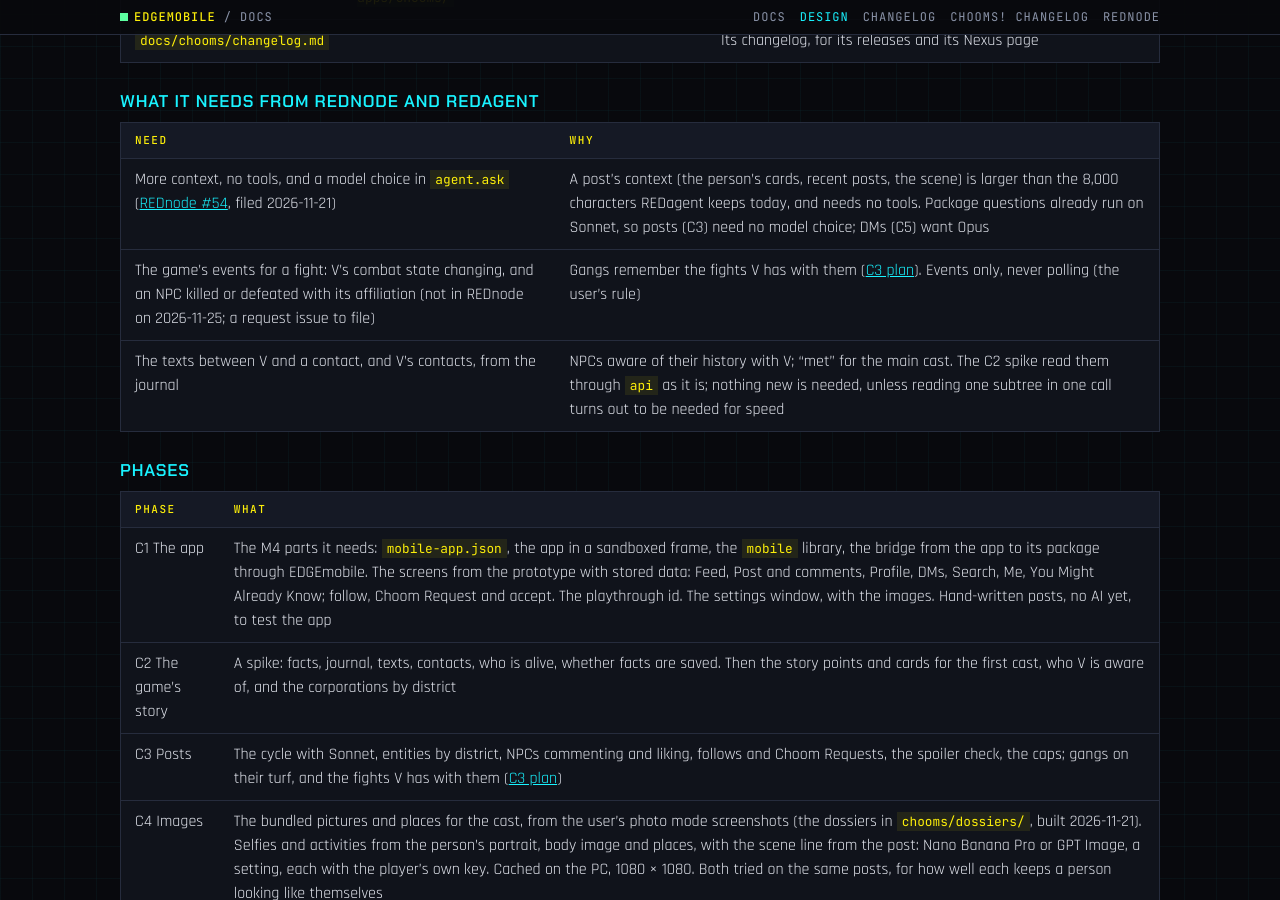
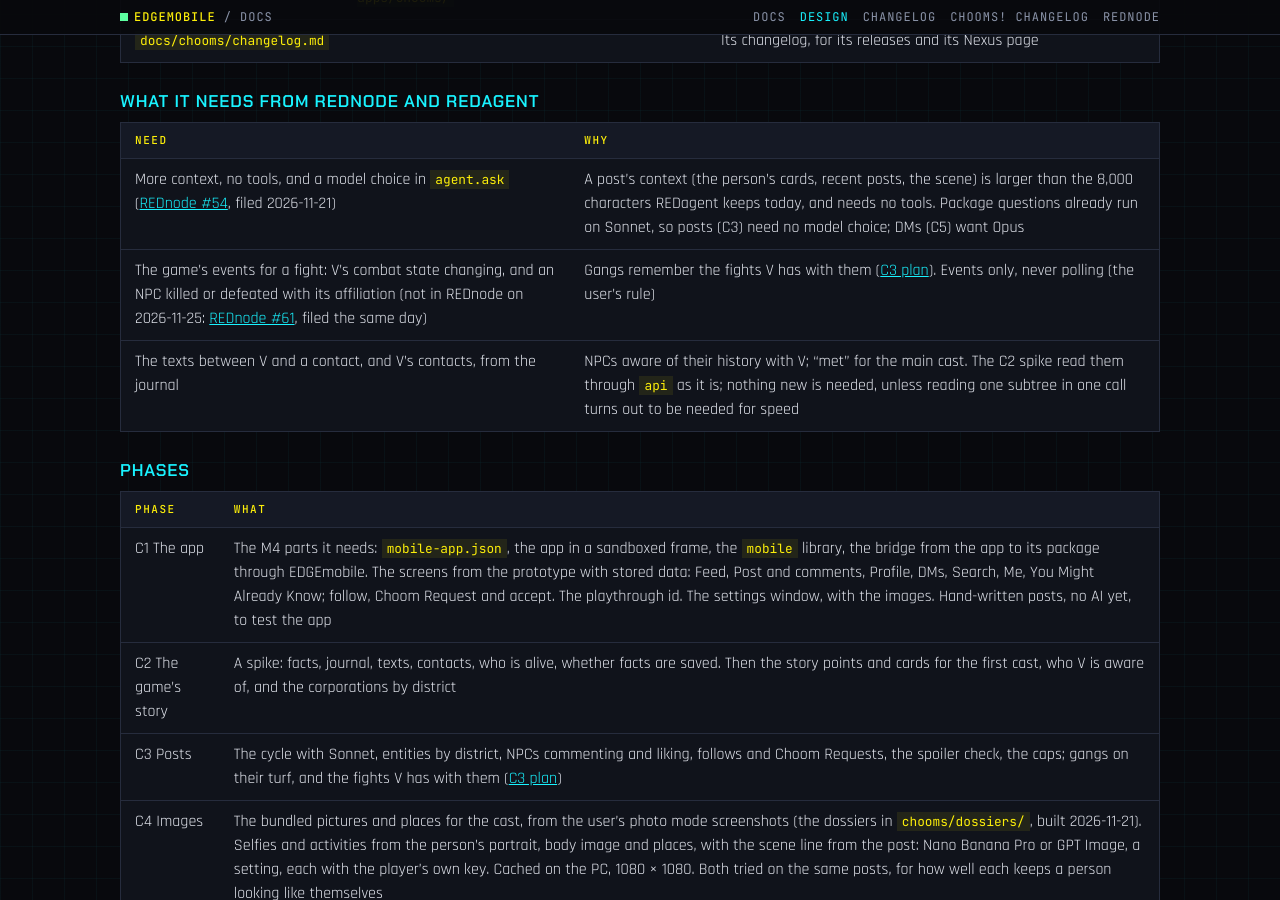
Before and after one commit to Edgemodders/EDGEmobile, a Jekyll site: the page built from docs/design.md, in a window 1280 px wide and 900 px high, scrolled down 15250 px. Built offline with Jekyll 4.4.1, drawn with Linux system fonts in a browser that asks for light colours; some of the changed text lies outside the part shown.

Commit message:
Docs: the fight events filed as REDnode #61
Co-Authored-By: Claude Opus 5.5 <noreply@anthropic.com>

```diff
--- a/docs/design.md
+++ b/docs/design.md
@@ -328,7 +328,7 @@ Chooms! lives in this repo beside EDGEphone (the user's choice, 2026-10-30), wit
 | Need | Why |
 |---|---|
 | More context, no tools, and a model choice in `agent.ask` ([REDnode #54](https://github.com/Edgemodders/REDnode/issues/54), filed 2026-11-21) | A post's context (the person's cards, recent posts, the scene) is larger than the 8,000 characters REDagent keeps today, and needs no tools. Package questions already run on Sonnet, so posts (C3) need no model choice; DMs (C5) want Opus |
-| The game's events for a fight: V's combat state changing, and an NPC killed or defeated with its affiliation (not in REDnode on 2026-11-25; a request issue to file) | Gangs remember the fights V has with them ([C3 plan](#c3-plan)). Events only, never polling (the user's rule) |
+| The game's events for a fight: V's combat state changing, and an NPC killed or defeated with its affiliation (not in REDnode on 2026-11-25: [REDnode #61](https://github.com/Edgemodders/REDnode/issues/61), filed the same day) | Gangs remember the fights V has with them ([C3 plan](#c3-plan)). Events only, never polling (the user's rule) |
 | The texts between V and a contact, and V's contacts, from the journal | NPCs aware of their history with V; "met" for the main cast. The C2 spike read them through `api` as it is; nothing new is needed, unless reading one subtree in one call turns out to be needed for speed |
 
 ### Phases
@@ -686,7 +686,7 @@ The fonts ship with EDGEmobile (from M3): `edgemobile/shell/fonts/`, woff2 in La
 | What | No Choom Requests and no DMs. V may follow a gang to see its profile; its posts still come only on its turf |
 | Cards | About 30, for the user's review: a start card (their voice and turf), and the story points that touch them (Maelstrom after The Pickup, either way the deal with Royce went; the Voodoo Boys after Placide and Alt; the Valentinos after Jackie's death; the Animals after Sasquatch; the Barghest at Phantom Liberty's points) |
 | Incidents | When V fights a gang, Chooms! notes it: the gang, the district, the game time, how many V downed or killed. For a few game days the gang's chance goes up and its post question carries the incident, so it may call V out. An incident keeps its game time, so an older save drops it, as posts are |
-| How Chooms! hears of a fight | The game's own events, never polling (the user's rule, 2026-11-25): the change of V's combat state, and an NPC's death or defeat with the NPC's affiliation (its character record's, such as `Factions.Maelstrom`). The user has done it in redscript. REDnode's session answered on 2026-11-25: not today (`game.on` carries REDnode's own events and fact changes, `world.on` only the entities' lifecycle; combat state and affiliation can be read through `api` only when asked, which would be polling), and asked for a `request` issue: `combat` with `{ inCombat }`, `npcDowned` with `{ entity, record, affiliation (the record id, such as "Factions.Maelstrom"), killed, byPlayer, district }`, built (unverified) as a redscript wrap on the game's own handlers after a short spike on its side. Gang posts work without them; incidents wait for them |
+| How Chooms! hears of a fight | The game's own events, never polling (the user's rule, 2026-11-25): the change of V's combat state, and an NPC's death or defeat with the NPC's affiliation (its character record's, such as `Factions.Maelstrom`). The user has done it in redscript. REDnode's session answered on 2026-11-25: not today (`game.on` carries REDnode's own events and fact changes, `world.on` only the entities' lifecycle; combat state and affiliation can be read through `api` only when asked, which would be polling), and asked for a `request` issue, filed the same day as [REDnode #61](https://github.com/Edgemodders/REDnode/issues/61): `combat` with `{ inCombat }`, `npcDowned` with `{ entity, record, affiliation (the record id, such as "Factions.Maelstrom"), killed, byPlayer, district }`, built (unverified) as a redscript wrap on the game's own handlers after a short spike on its side. Gang posts work without them; incidents wait for them |
 
 **REDnode #54** (more context, no tools, a choice of model in `agent.ask`): not started in REDnode's session on 2026-11-25 (item 6 of its order, #54a); the user sees to it, and C3 is built on it: `tools: false` for every question, its context limit in place of a check of Chooms!'s own, and a cheap model for the second spoiler check.
 
```
Also changed, not shown: CLAUDE.md (+1 -1 lines).
